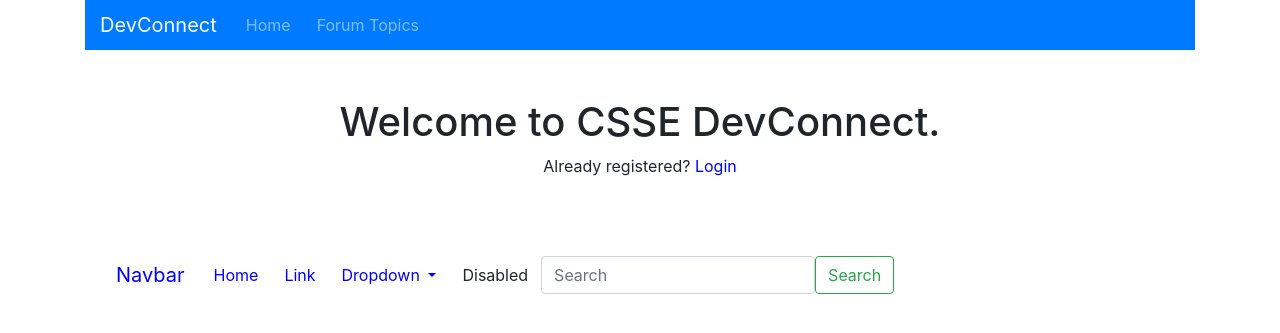
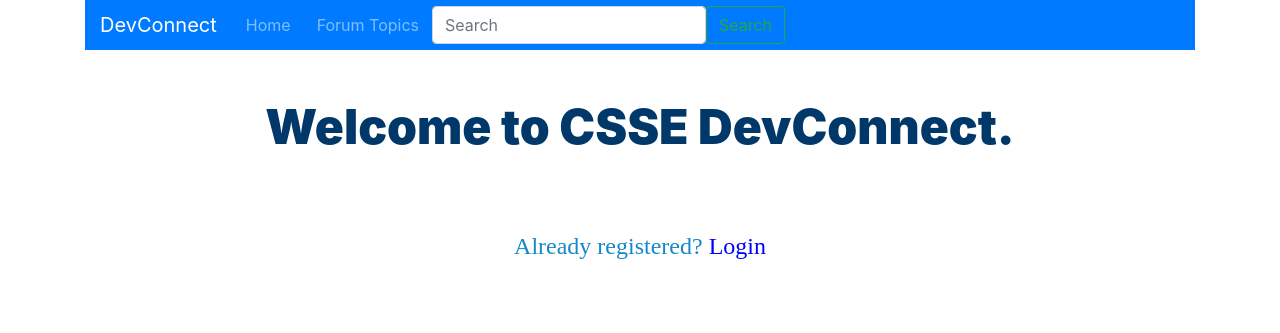
Before and after one commit to ramandatta87/CITS5505_UWA_Group_Project, a Flask app: page / in a window 1280 px wide. Shown: the top 333 px of the page. Run offline with Flask 3, Linux system fonts and the light colour scheme; some libraries are stand-ins or nearby versions.

Commit message:
Added the navigation bar feature.

```diff
--- a/app/static/css/main.css
+++ b/app/static/css/main.css
@@ -60,6 +60,22 @@ a {
 }
 
 a:hover { color : red;}
+
+
+.welcome h1 {
+  font-weight: 900;
+  color: var(--darkblue);
+  font-size: 3rem;
+  text-align: center;
+}
+
+.welcome p {
+  padding: 4rem 0;
+  font-size: 1.5rem;
+  font-family: "Roboto Slab", serif;
+  font-weight: 500;
+  color: var(--black-800);
+}
 
 hr {
     width: 100%;
--- a/app/templates/includes/nav.html
+++ b/app/templates/includes/nav.html
@@ -1,39 +1,40 @@
-
-
 <header>
-    <nav class="navbar navbar-expand-lg navbar-dark bg-primary p-0">
+    <nav class="navbar navbar-expand-lg navbar-dark bg-primary p-0" style="padding-top: 0.5rem; padding-bottom: 0.5rem;">
         <div class="container-fluid">
             <a class="navbar-brand" href="{{ url_for('main.index') }}">DevConnect</a>
             <button class="navbar-toggler" type="button" data-bs-toggle="collapse" data-bs-target="#navbarNav" aria-controls="navbarNav" aria-expanded="false" aria-label="Toggle navigation">
                 <span class="navbar-toggler-icon"></span>
             </button>
             <div class="collapse navbar-collapse" id="navbarNav">
-                <ul class="navbar-nav col-9 p-0">
+                <ul class="navbar-nav me-auto p-0">
                     <li class="nav-item">
                         <a href="{{ url_for('main.index') }}" class="nav-link {{ 'active' if request.path == url_for('main.index') else '' }}">Home</a>
                     </li>
                     <li class="nav-item">
                         <a href="{{ url_for('main.forum') }}" class="nav-link {{ 'active' if request.path == url_for('main.forum') else '' }}">Forum Topics</a>
                     </li>
-
                 </ul>
-
-                <ul class="col-3 p-0">
+                <!-- Search form -->
+                <form class="d-flex ms-auto">
+                    <input class="form-control me-2" type="search" placeholder="Search" aria-label="Search">
+                    <button class="btn btn-outline-success" type="submit">Search</button>
+                </form>
                 {% if 'logged_in' in session and session['logged_in'] %}
-                        <!-- User dropdown menu -->
+                    <!-- User dropdown menu, align to the end -->
+                    <ul class="navbar-nav ms-auto">
                         <li class="nav-item dropdown">
                             <a class="nav-link dropdown-toggle" href="#" id="navbarDropdownMenuLink" role="button" data-bs-toggle="dropdown" aria-expanded="false">
-                                <img src="{{ session['user_image'] }}" alt="user image" class="rounded-circle" style="width: 30px; height: 30px;">
+                                {{ session['user_name'] }}
                             </a>
-                            <ul class="dropdown-menu" aria-labelledby="navbarDropdownMenuLink">
+                            <ul class="dropdown-menu dropdown-menu-end" aria-labelledby="navbarDropdownMenuLink">
                                 <li><a class="dropdown-item" href="{{ url_for('auth.profile') }}">Profile</a></li>
                                 <li><a class="dropdown-item" href="{{ url_for('auth.change_password') }}">Change Password</a></li>
                                 <li><hr class="dropdown-divider"></li>
                                 <li><a class="dropdown-item" href="{{ url_for('auth.logout') }}">Logout</a></li>
                             </ul>
                         </li>
-                    {% endif %}
-                </ul>
+                    </ul>
+                {% endif %}
             </div>
         </div>
     </nav>
--- a/app/templates/index.html
+++ b/app/templates/index.html
@@ -16,42 +16,7 @@
         </div>
     </div>
 </section>
-<nav class="navbar navbar-expand-lg bg-body-tertiary">
-<div class="container-fluid">
-<a class="navbar-brand" href="#">Navbar</a>
-<button class="navbar-toggler" type="button" data-bs-toggle="collapse" data-bs-target="#navbarSupportedContent" aria-controls="navbarSupportedContent" aria-expanded="false" aria-label="Toggle navigation">
-<span class="navbar-toggler-icon"></span>
-</button>
-<div class="collapse navbar-collapse" id="navbarSupportedContent">
-<ul class="navbar-nav me-auto mb-2 mb-lg-0">
-<li class="nav-item">
-<a class="nav-link active" aria-current="page" href="#">Home</a>
-</li>
-<li class="nav-item">
-<a class="nav-link" href="#">Link</a>
-</li>
-<li class="nav-item dropdown">
-<a class="nav-link dropdown-toggle" href="#" role="button" data-bs-toggle="dropdown" aria-expanded="false">
-            Dropdown
-</a>
-<ul class="dropdown-menu">
-<li><a class="dropdown-item" href="#">Action</a></li>
-<li><a class="dropdown-item" href="#">Another action</a></li>
-<li><hr class="dropdown-divider"></li>
-<li><a class="dropdown-item" href="#">Something else here</a></li>
-</ul>
-</li>
-<li class="nav-item">
-<a class="nav-link disabled" aria-disabled="true">Disabled</a>
-</li>
-</ul>
-<form class="d-flex" role="search">
-<input class="form-control me-2" type="search" placeholder="Search" aria-label="Search">
-<button class="btn btn-outline-success" type="submit">Search</button>
-</form>
-</div>
-</div>
-</nav>
+
 <section class="questions">
     <div class="container-term">
         <div class="questions-content">
```
